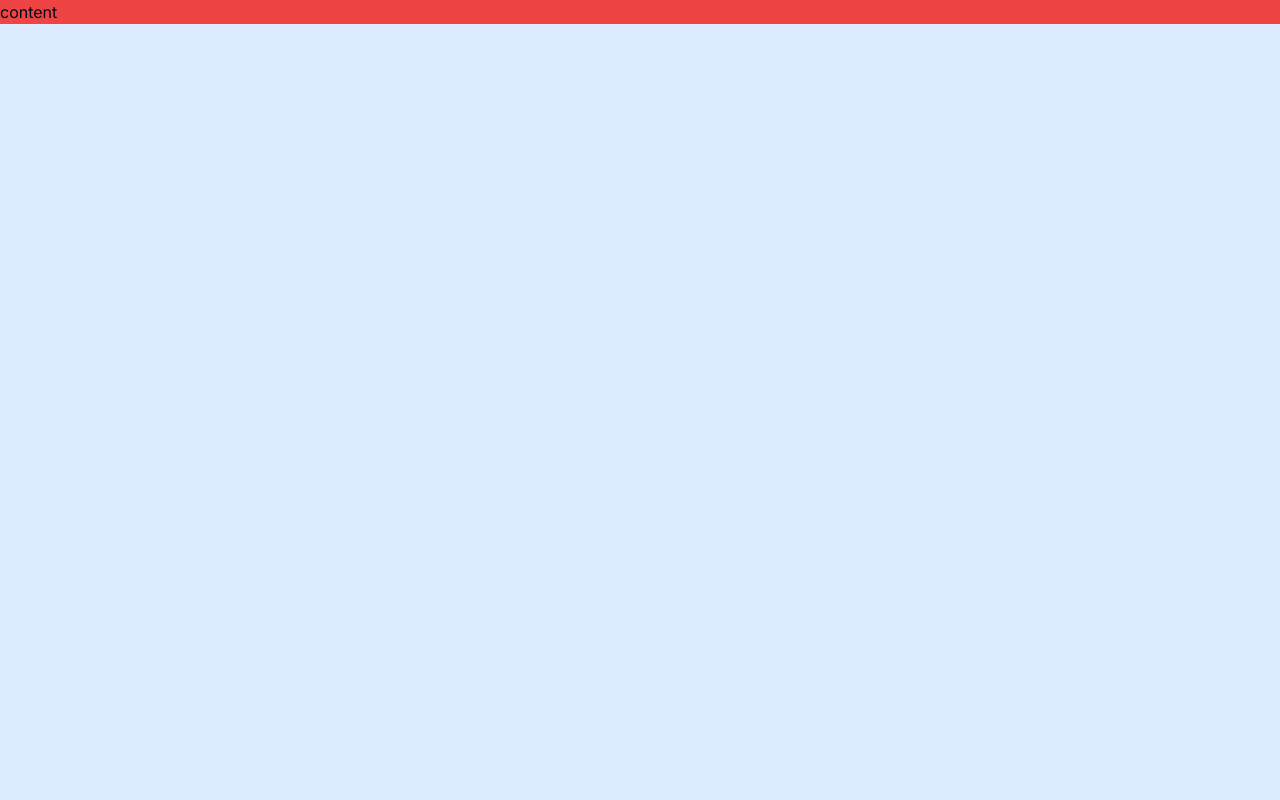
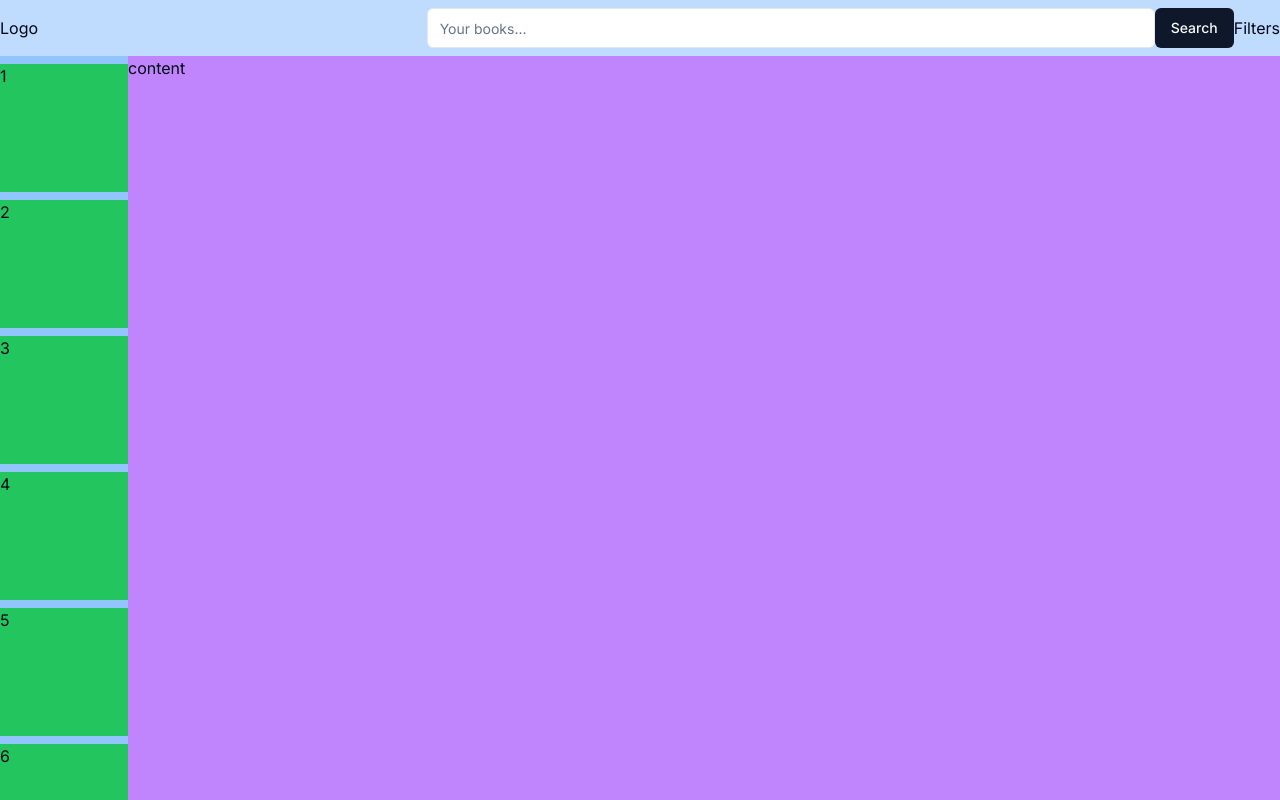
Before and after one commit to frannoriega/basquade, a Next.js app: page / in a window 1280 px wide. Shown: the top 800 px of the page. Built offline with nearby package versions, Linux system fonts and the light colour scheme.

Commit message:
Update styles and components in Header and Layout

```diff
--- a/app/layout.tsx
+++ b/app/layout.tsx
@@ -17,23 +17,27 @@ export default function RootLayout({
   children: React.ReactNode;
 }>) {
   return (
-    <html lang="en" className="">
-      <body
-        className={`${inter.className} bg-blue-100 overscroll-none h-screen`}
-      >
-        <div className="sticky top-0 md:hidden">
-          <Header />
-          <span>mobile</span>
-          <Aside />
+    <html lang="en" className="size-">
+      <body className={`${inter.className} size-full overflow-hidden`}>
+        <div className="md:hidden h-full">
+          <div className="overflow-hidden">
+            <Header />
+            <div className="overflow-auto">
+              <Aside />
+            </div>
+          </div>
+          <main className="h-full overflow-auto">{children}</main>
         </div>
 
-        <div className="hidden">
+        <div className="h-full md:block hidden">
           <Header />
-
-          <Aside />
+          <div className="flex overflow-hidden">
+            <Aside />
+            <main className="bg-purple-600 flex-1 overflow-auto">
+              {children}
+            </main>
+          </div>
         </div>
-
-        {children}
       </body>
     </html>
   );
--- a/app/page.tsx
+++ b/app/page.tsx
@@ -5,8 +5,8 @@ import Logo from "@/components/logo";
 
 export default function Home() {
   return (
-    <main className=" bg-red-500">
-      <span>content</span>
-    </main>
+    <div className="size-full bg-red-300">
+      <div className="bg-purple-400 h-[2000px] w-[2000px]">content</div>
+    </div>
   );
 }
--- a/components/layout/aside.tsx
+++ b/components/layout/aside.tsx
@@ -5,12 +5,14 @@ export default function Aside() {
   const numbers = Array.from({ length: 10 }, (_, i) => i + 1);
 
   return (
-    <aside className="py-2 bg-blue-300 space-x-2 overflow-scroll flex flex-row ">
-      {numbers.map((number) => (
-        <div key={number} className="shrink-0">
-          <DocumentPreview number={number} />
-        </div>
-      ))}
+    <aside className="py-2 bg-blue-300">
+      <div className="flex md:flex-col gap-2">
+        {numbers.map((number) => (
+          <div key={number}>
+            <DocumentPreview number={number} />
+          </div>
+        ))}
+      </div>
     </aside>
   );
 }
--- a/components/layout/header.tsx
+++ b/components/layout/header.tsx
@@ -2,9 +2,9 @@ import Filters from "../filters";
 import Logo from "../logo";
 import SearchBar from "../searchbar";
 
-export default function Header() {
+export default function Header({ className }: { className?: string }) {
   return (
-    <header className="bg-blue-200 w-full flex justify-between h-14">
+    <header className={`bg-blue-200 screen flex justify-between ${className}`}>
       <Logo />
       <SearchBar />
       <Filters />
```
